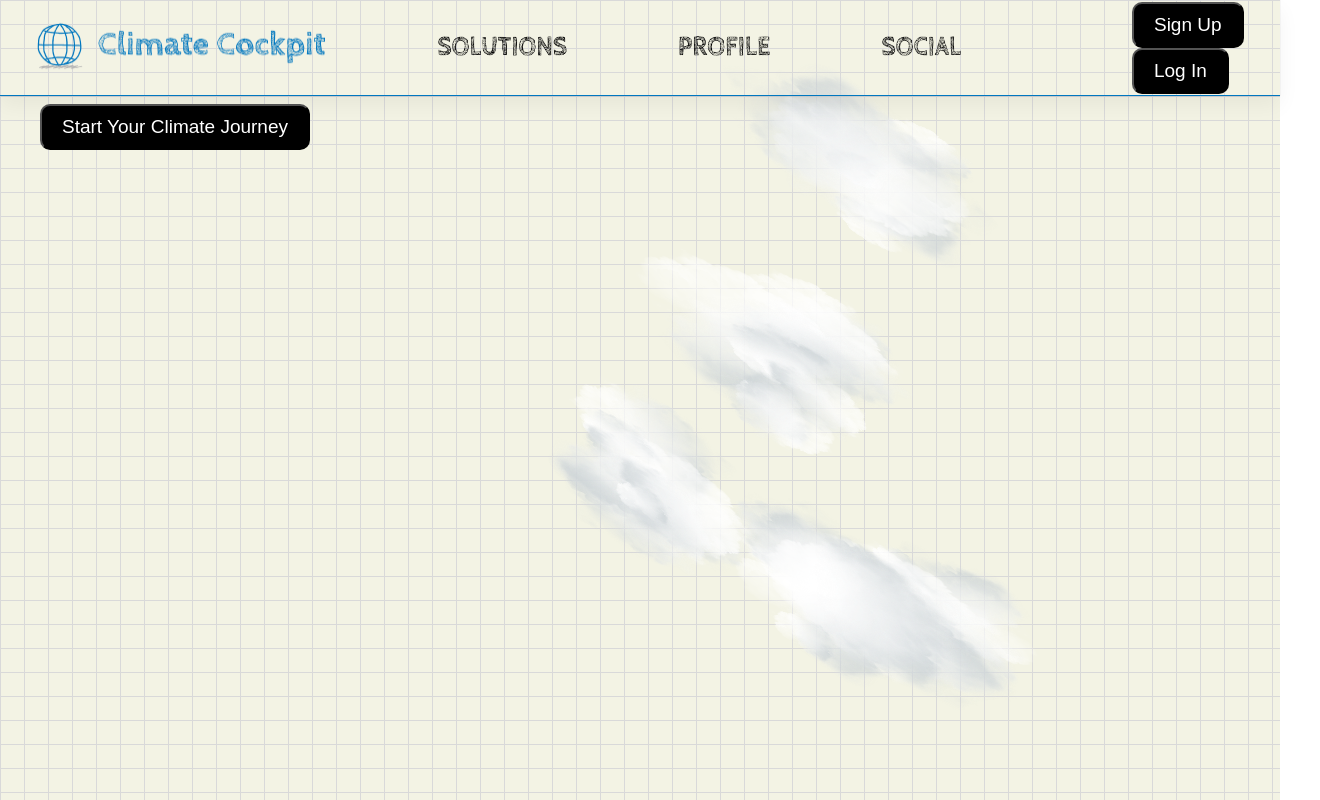
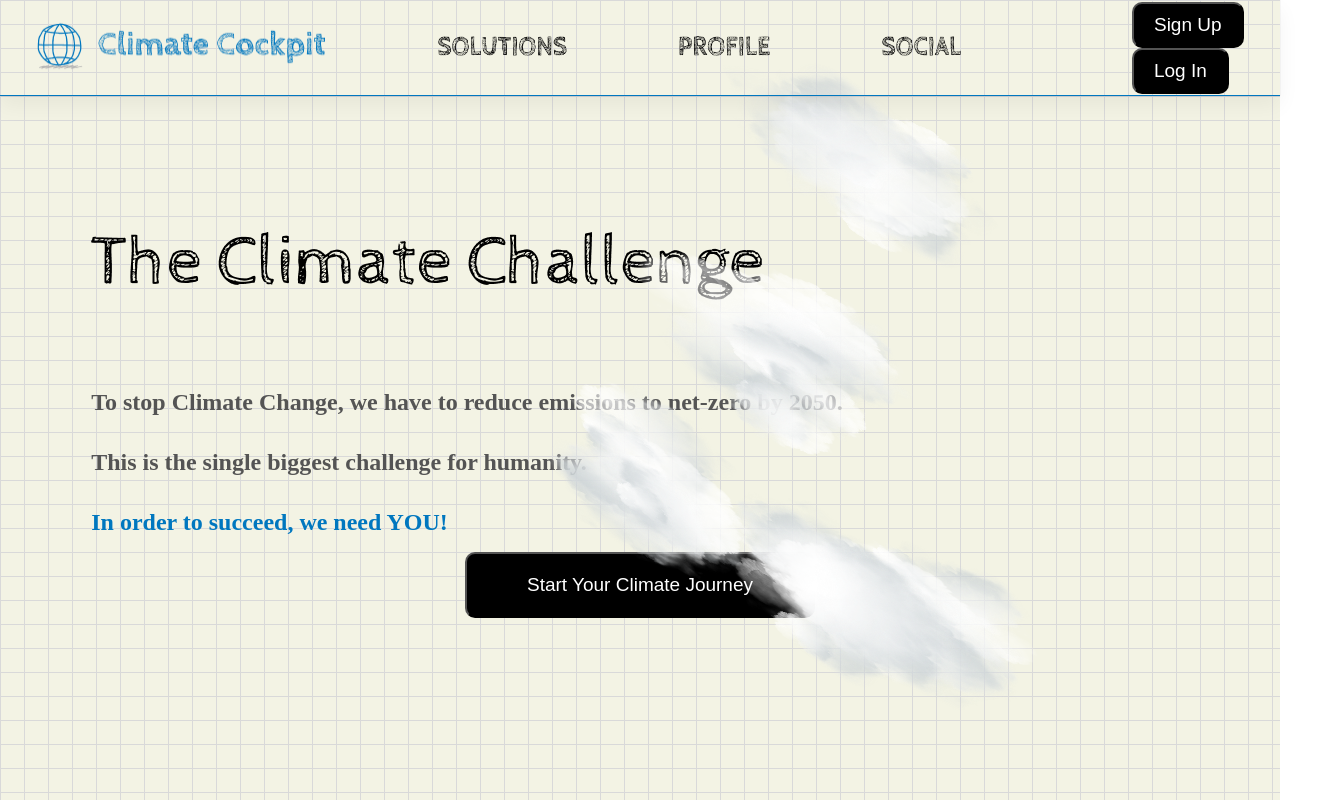
Before and after one commit to ChingT/Climate-Cockpit, a React (Vite) app in the folder frontend/: page / in a window 1280 px wide. Shown: the whole page, 1320 px wide, since content can reach past the window. Built offline with nearby package versions, Linux system fonts and the light colour scheme; what javascript-time-ago would draw is missing.

Commit message:
HeroPage Layout is configured

```diff
--- /dev/null
+++ b/frontend/src/components/HeroPageComponents/HeroPage.style.js
@@ -0,0 +1,49 @@
+import styled from "styled-components";
+import { NavLink } from "react-router-dom";
+
+export const Main = styled.div`
+  display: flex;
+  flex-direction: row;
+  align-items: center;
+  justify-content: space-between;
+  margin-top: 4rem;
+  width: 100vw;
+  height: 100vh;
+`;
+
+export const ClimateChallengeWrapper = styled.image`
+  width: 805px;
+  height: 140px;
+`;
+export const StyledNavLink = styled(NavLink)`
+  display: flex;
+  flex-direction: row;
+  justify-content: center;
+  align-items: center;
+  margin-bottom: 12rem;
+`;
+
+export const LeftBar = styled.div`
+  width: 60%;
+  height: 80%;
+  display: flex;
+  flex-direction: column;
+  align-items: start;
+  justify-content: center;
+  margin-left: 4%;
+  margin-top: 10%;
+`;
+
+export const StyledH4 = styled.h4`
+  font-size: 24px;
+  font-weight: 700;
+  line-height: 60px;
+  color: ${props => props.theme.fontColors.heroPageMainColor};
+`;
+
+export const CustomH4 = styled.h4`
+  font-size: 24px;
+  font-weight: 700;
+  line-height: 60px;
+  color: ${props => props.theme.fontColors.heroPageSecondaryColor};
+`;
--- /dev/null
+++ b/frontend/src/components/HeroPageComponents/HeroPage3DContent.jsx
@@ -0,0 +1,24 @@
+import { ButtonsStyle } from "../../styles/buttons.style.js";
+import { NavLink } from "react-router-dom";
+import climate_challenge from "../../assets/images/climate_challenge.png";
+import {
+    ClimateChallengeWrapper,
+    CustomH4,
+    LeftBar,
+    StyledH4
+} from "./HeroPage.style.js";
+
+export default function HeroPage3DContent() {
+  return (
+    <LeftBar>
+      <ClimateChallengeWrapper to="/">
+        <img src={climate_challenge} />
+      </ClimateChallengeWrapper>
+      <StyledH4>
+        To stop Climate Change, we have to reduce emissions to net-zero by 2050.
+      </StyledH4>
+      <StyledH4>This is the single biggest challenge for humanity.</StyledH4>
+      <CustomH4>In order to succeed, we need YOU!</CustomH4>
+    </LeftBar>
+  );
+}
--- a/frontend/src/components/HeroPageComponents/HeroPageButton.jsx
+++ /dev/null
@@ -1,4 +0,0 @@
-import { ButtonsStyle } from "../../styles/buttons.style.js";
-export default function HeroPageButton() {
-  return <ButtonsStyle>Start Your Climate Journey</ButtonsStyle>;
-}
--- a/frontend/src/pages/HeroPage.jsx
+++ b/frontend/src/pages/HeroPage.jsx
@@ -1,16 +1,24 @@
 import Hero3DCloud from "../components/HeroPageComponents/Hero3DCloud.jsx";
-import HeroPageButton from "../components/HeroPageComponents/HeroPageButton.jsx";
-import styled from "styled-components";
+import {
+  Main,
+  StyledNavLink,
+} from "../components/HeroPageComponents/HeroPage.style.js";
+import HeroPage3DContent from "../components/HeroPageComponents/HeroPage3DContent.jsx";
+import { ButtonsStyle } from "../styles/buttons.style.js";
 
-const Main = styled.div`
-  margin-top: 4rem;
-`;
 const HeroPage = () => {
   return (
-    <Main>
-      <Hero3DCloud />
-      <HeroPageButton />
-    </Main>
+    <>
+      <Main>
+        <HeroPage3DContent />
+        <Hero3DCloud />
+      </Main>
+      <StyledNavLink to="/solutions">
+        <ButtonsStyle style={{ padding: "20px 60px 20px 60px" }}>
+          Start Your Climate Journey
+        </ButtonsStyle>
+      </StyledNavLink>
+    </>
   );
 };
 
```
